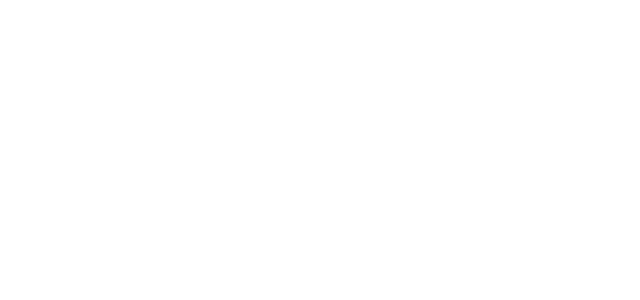
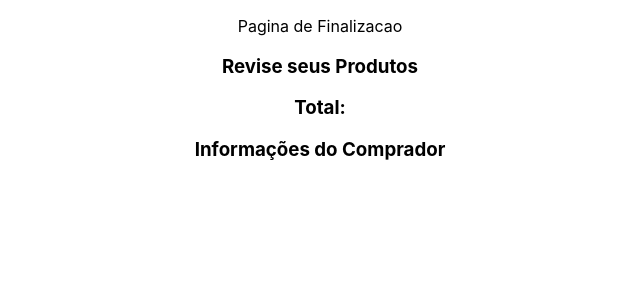
Before and after one commit to EdgardGiorge/front-end-online-store-project, a React (Create React App) app: page /Checkout in a window 1280 px wide. Shown: the top 300 px of the page, without its empty margins (320-960 px from the left). Built offline with nearby package versions, Linux system fonts and the light colour scheme.

Commit message:
Adiciona o link 'Finalizar' no cart e renderiza os itens no Checkout

```diff
--- a/src/App.js
+++ b/src/App.js
@@ -4,6 +4,7 @@
 import PrimeiraTela from './components/PrimeiraTela';
 import Cart from './components/Cart';
 import ProductDetails from './components/ProductDetails';
+import Checkout from './components/Checkout';
 
 class App extends React.Component {
   render() {
@@ -14,6 +15,7 @@
             <Route exact path="/Cart" component={ Cart } />
             <Route exact path="/Productdetails/:id" component={ ProductDetails } />
             <Route exact path="/" component={ PrimeiraTela } />
+            <Route exact path="/Checkout" component={ Checkout } />
           </Switch>
         </BrowserRouter>
 
--- a/src/components/Cart.jsx
+++ b/src/components/Cart.jsx
@@ -1,5 +1,6 @@
 import React, { Component } from 'react';
 import PropTypes from 'prop-types';
+import { Link } from 'react-router-dom';
 import { productsByQuanty } from '../services/api';
 
 class Cart extends Component {
@@ -66,6 +67,12 @@
               ))
             )
         }
+        <Link
+          to={ { pathname: '/Checkout', state: { newProducts } } }
+          data-testid="checkout-products"
+        >
+          Finalizar
+        </Link>
       </div>
     );
   }
--- /dev/null
+++ b/src/components/Checkout.jsx
@@ -0,0 +1,46 @@
+import React, { Component } from 'react';
+import { getProducts } from '../services/api';
+
+class Checkout extends Component {
+  initialState = {
+
+    name: '',
+    CPF: '',
+    email: '',
+    phone: '',
+    CEP: '',
+    address: '',
+    complement: '',
+    number: '',
+    city: '',
+    state: '',
+
+  };
+
+  render() {
+    const itens = getProducts();
+
+    return (
+      <div>
+        <p>Pagina de Finalizacao</p>
+        <div>
+          <h3>Revise seus Produtos</h3>
+          {itens.map((product) => (
+            <div key={ product.id }>
+              <span>{product.title}</span>
+              <span>{product.price}</span>
+              <span>{product.quantity}</span>
+              <img src={ product.thumbnail } alt="" />
+            </div>
+          ))}
+          <h3>Total:</h3>
+        </div>
+        <div>
+          <h3>Informações do Comprador</h3>
+        </div>
+      </div>
+    );
+  }
+}
+
+export default Checkout;
```
Also changed, not shown: src/components/FinalizacaoDeCompra.jsx (deleted).
